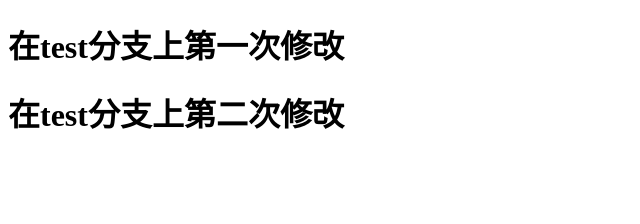
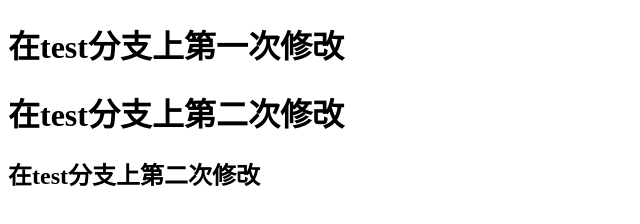
Before and after one commit to Butasc/demo_1, a plain HTML site: page index.html in a window 1280 px wide. Shown: the whole page, without its empty margins (0-640 px from the left). Drawn offline with Linux system fonts and the light colour scheme.

Commit message:
在test分支上第二次修改

```diff
--- a/index.html
+++ b/index.html
@@ -9,5 +9,6 @@
     <body>
         <h1>在test分支上第一次修改</h1>
         <h1>在test分支上第二次修改</h1>
+        <h2>在test分支上第二次修改</h2>
     </body>
 </html>
```
